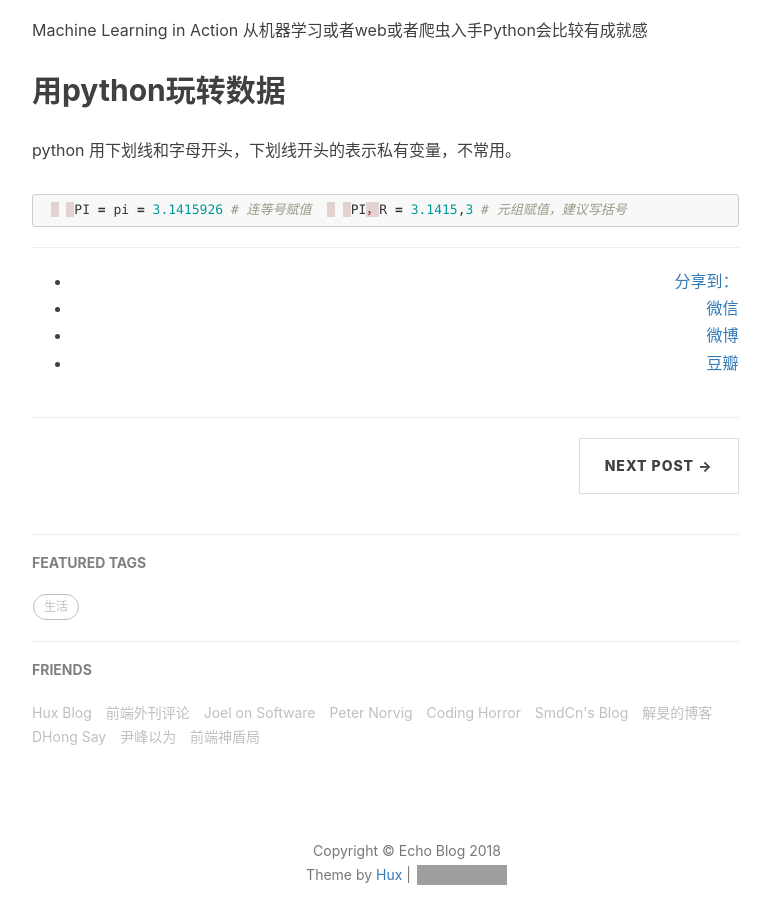
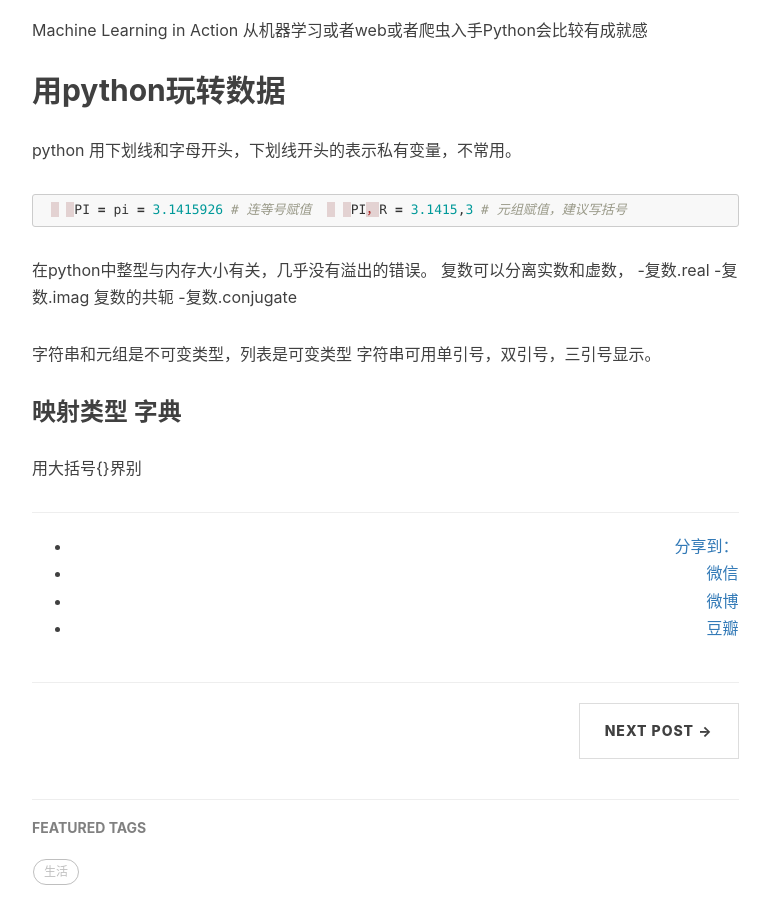
Before and after one commit to echosara/blog, a Jekyll site: the page built from _posts/2017-08-22-Python.markdown, in a window 1280 px wide and 900 px high, scrolled down 5836 px. Shown: the whole window, without its empty margins (233-1003 px from the left). Built offline with Jekyll 4.4.1, drawn with Linux system fonts in a browser that asks for light colours; nearby versions of some CDN libraries; comment, search, counter and statistics services are not loaded; grey boxes are pictures that could not be loaded.

Commit message:
Update 2017-08-22-Python.markdown

````diff
--- a/_posts/2017-08-22-Python.markdown
+++ b/_posts/2017-08-22-Python.markdown
@@ -109,6 +109,7 @@ Python使用[collection.deque](https://docs.python.org/3/library/collections.htm
 
 ## 类
 
+
 ### 命名空间
 
 命名空间是从命名到对象的映射。当前命名空间主要是通过Python字典实现的，不过通常不关心具体实现方式，除非出于性能考虑。以下是一些命名空间的example：内置命名（像abs（）这样的函数，以及内置异常名）集，模块中的全局命名，函数调用中的局部命名。某种意义上讲对象的属性集也是一个命名空间，关于命名空间需要了解一件very important 的事情是不同的命名空间中的命名没有任何联系，例如两个不同的模块可能都会定义一个名为maximize的函数而不会发生混淆-用户必须以模块名为前缀来引用它们。
@@ -180,3 +181,11 @@ python 用下划线和字母开头，下划线开头的表示私有变量，不
     PI = pi = 3.1415926 # 连等号赋值
     PI，R = 3.1415,3 # 元组赋值，建议写括号
 ```
+在python中整型与内存大小有关，几乎没有溢出的错误。
+复数可以分离实数和虚数， -复数.real -复数.imag 复数的共轭 -复数.conjugate
+
+字符串和元组是不可变类型，列表是可变类型
+字符串可用单引号，双引号，三引号显示。
+
+### 映射类型 字典
+用大括号{}界别
````
